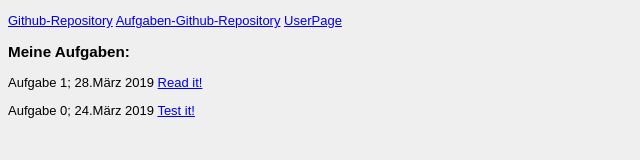
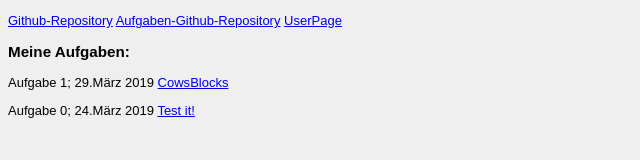
Before and after one commit to ivenios/EIA2boaeyman, a plain HTML site: page Steckbrief/steckbrief.htm in a window 1280 px wide. Shown: the full height of the page, 0-640 px from the left. Drawn offline with Linux system fonts and the light colour scheme.

Commit message:
Verlinkung der neusten Aufgabe

```diff
--- a/Steckbrief/steckbrief.htm
+++ b/Steckbrief/steckbrief.htm
@@ -25,7 +25,7 @@ body {
 	<a href="https://ivenios.github.io/EIA2freude/" target= "_blank">UserPage</a>
 	</p>
 	<h3>Meine Aufgaben:</h3>
-	<p>Aufgabe 1; 28.März 2019 <a href="https://ivenios.github.io/EIA2/Aufgabe_1/Aufgabe_1.1/Tracetable_Cows_IvenIOS.pdf" target= "_blank" >Read it!</a></p>
+	<p>Aufgabe 1; 29.März 2019 <a href="https://ivenios.github.io/EIA2/Aufgabe_1/Aufgabe_1.1/Tracetable_Cows_IvenIOS.pdf" target= "_blank" >Cows</a><a href="https://ivenios.github.io/EIA2/Aufgabe_1/Aufgabe_1.2/Tracetable_1.2_IvenIOS.pdf" target= "_blank" >Blocks</a></p>
 	<p>Aufgabe 0; 24.März 2019 <a href="https://ivenios.github.io/EIA2/Aufgabe_0" target= "_blank" >Test it!</a></p>
 
 
```
